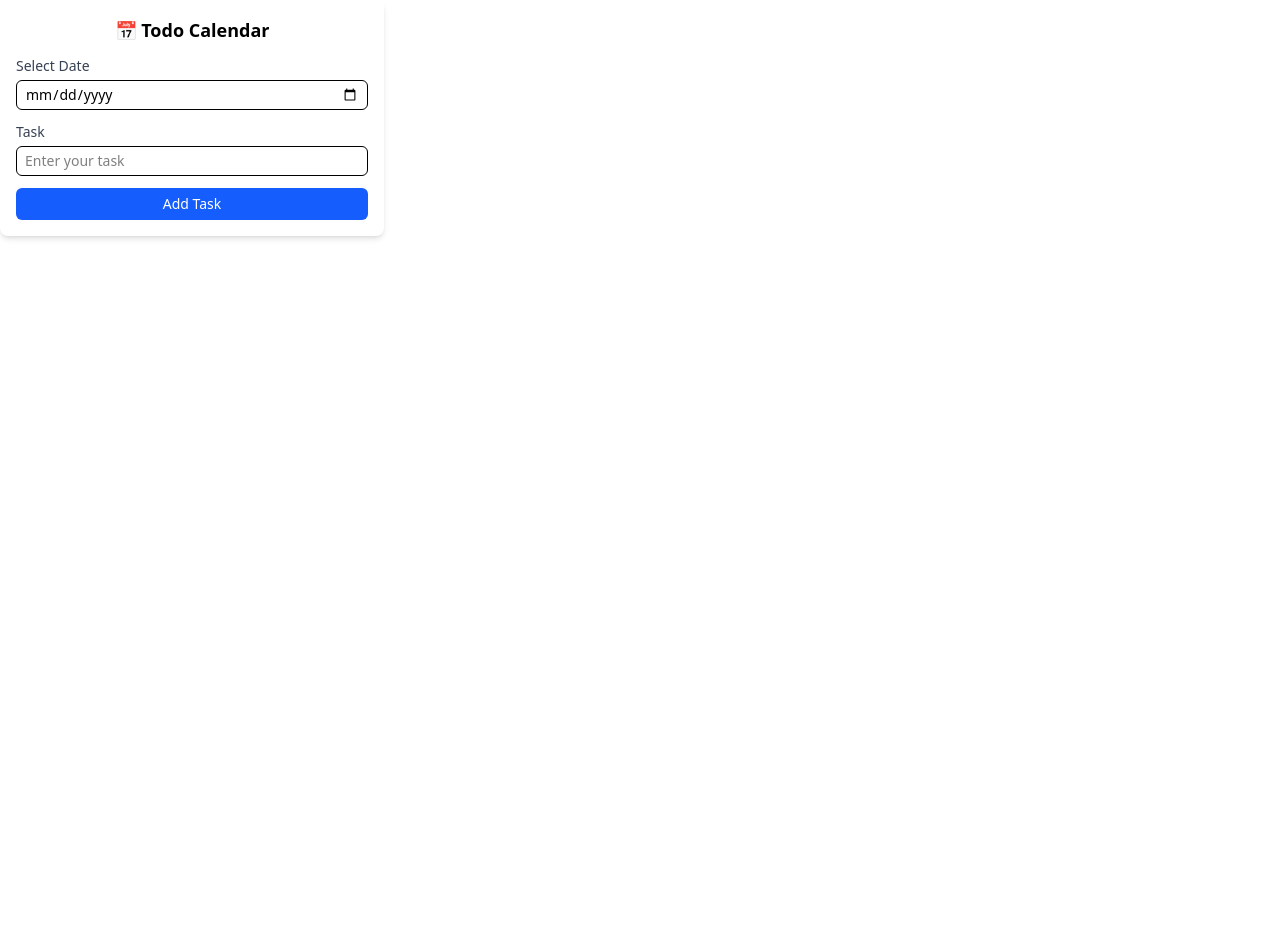
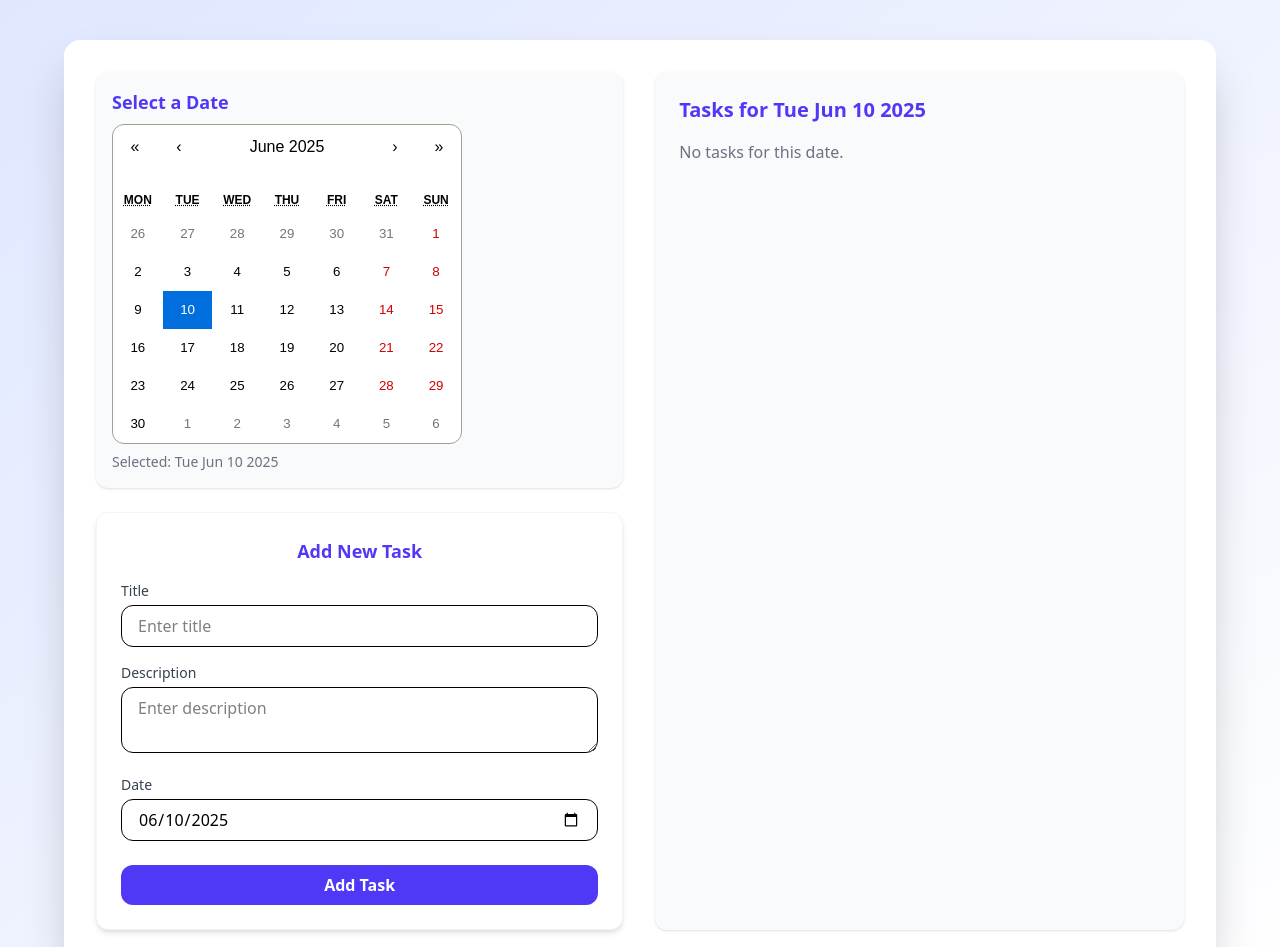
Before and after one commit to Slok9931/Taskify---OpenLake-Bootcamp, a React (Vite) app in the folder Taskify/: page /todo in a window 1280 px wide. Shown: the top 947 px of the page. Before the commit the page ends 800 px from the top, so only its background shows below. Built offline with nearby package versions, Linux system fonts and the light colour scheme.

Commit message:
Added TodoForm in Todo page

```diff
--- a/Taskify/package.json
+++ b/Taskify/package.json
@@ -14,6 +14,7 @@
     "framer-motion": "^12.16.0",
     "react": "^19.1.0",
     "react-awesome-reveal": "^4.3.1",
+    "react-calendar": "^6.0.0",
     "react-dom": "^19.1.0",
     "react-icons": "^5.5.0",
     "react-toastify": "^11.0.5",
--- a/Taskify/src/Todo.jsx
+++ b/Taskify/src/Todo.jsx
@@ -1,10 +1,80 @@
-import React from 'react'
-import TodoCalender from "./components/TodoCalender";
+// src/Todo.jsx
+
+import React, { useEffect, useState } from "react";
+import Calendar from "react-calendar";
+import "react-calendar/dist/Calendar.css";
+import TodoForm from "./components/TodoForm";
+
+const LOCAL_STORAGE_KEY = "taskify.todos";
 
 const Todo = () => {
+  const [selectedDate, setSelectedDate] = useState(new Date());
+  const [todos, setTodos] = useState([]);
+
+  useEffect(() => {
+    const storedTodos = localStorage.getItem(LOCAL_STORAGE_KEY);
+    if (storedTodos) {
+      setTodos(JSON.parse(storedTodos));
+    }
+  }, []);
+
+  useEffect(() => {
+    localStorage.setItem(LOCAL_STORAGE_KEY, JSON.stringify(todos));
+  }, [todos]);
+
+  // Add new todo
+  const handleAddTodo = (newTodo) => {
+    setTodos((prevTodos) => [...prevTodos, newTodo]);
+  };
+
+  const filteredTodos = todos.filter(
+    (todo) => new Date(todo.date).toDateString() === selectedDate.toDateString()
+  );
+
   return (
-    <div>
-      <TodoCalender />
+    <div className="min-h-screen bg-gradient-to-br from-indigo-100 to-white flex items-center justify-center px-4 py-10">
+      <div className="w-full max-w-6xl bg-white rounded-2xl shadow-2xl p-8 flex flex-col md:flex-row gap-8">
+
+        {/* Left: Calendar + TodoForm */}
+        <div className="w-full md:w-1/2 space-y-6">
+          <div className="bg-gray-50 p-4 rounded-xl shadow-sm">
+            <h2 className="text-lg font-semibold text-indigo-600 mb-2">Select a Date</h2>
+            <Calendar
+              onChange={setSelectedDate}
+              value={selectedDate}
+              className="rounded-xl border-none"
+            />
+            <p className="text-sm text-gray-500 mt-2">
+              Selected: {selectedDate.toDateString()}
+            </p>
+          </div>
+
+          <TodoForm selectedDate={selectedDate} onAddTodo={handleAddTodo} />
+        </div>
+
+        {/* Right: Tasks */}
+        <div className="w-full md:w-1/2 bg-gray-50 p-6 rounded-xl shadow-sm overflow-auto">
+          <h2 className="text-xl font-semibold text-indigo-600 mb-4">
+            Tasks for {selectedDate.toDateString()}
+          </h2>
+
+          {filteredTodos.length > 0 ? (
+            <ul className="space-y-4">
+              {filteredTodos.map((todo, index) => (
+                <li
+                  key={index}
+                  className="bg-white p-4 rounded-xl shadow-md border border-gray-100"
+                >
+                  <h3 className="text-md font-medium text-gray-800">{todo.title}</h3>
+                  <p className="text-sm text-gray-500">{todo.description}</p>
+                </li>
+              ))}
+            </ul>
+          ) : (
+            <p className="text-gray-500">No tasks for this date.</p>
+          )}
+        </div>
+      </div>
     </div>
   );
 };
--- a/Taskify/src/components/TodoForm.jsx
+++ b/Taskify/src/components/TodoForm.jsx
@@ -1,49 +1,84 @@
-import React from 'react';
+// src/components/TodoForm.jsx
 
-const TodoForm = () => {
+import React, { useState, useEffect } from "react";
+
+const TodoForm = ({ selectedDate, onAddTodo }) => {
+  const [formData, setFormData] = useState({
+    title: "",
+    description: "",
+    date: "",
+  });
+
+  useEffect(() => {
+    if (selectedDate) {
+      setFormData((prev) => ({
+        ...prev,
+        date: selectedDate.toISOString().split("T")[0],
+      }));
+    }
+  }, [selectedDate]);
+
+  const handleChange = (e) => {
+    const { name, value } = e.target;
+    setFormData((prev) => ({ ...prev, [name]: value }));
+  };
+
+  const handleSubmit = (e) => {
+    e.preventDefault();
+    onAddTodo(formData); // send form data to parent
+    setFormData({ title: "", description: "", date: selectedDate.toISOString().split("T")[0] });
+  };
+
   return (
-    <div className="max-w-md mx-auto mt-10 p-6 bg-white rounded-2xl shadow-md">
-      <h2 className="text-xl font-semibold text-center mb-6">Add New Task</h2>
+    <form
+      onSubmit={handleSubmit}
+      className="bg-white p-6 rounded-xl shadow-md border border-gray-100"
+    >
+      <h2 className="text-lg font-semibold text-indigo-600 mb-4 text-center">Add New Task</h2>
 
       <div className="mb-4">
-        <label htmlFor="title" className="block text-sm font-medium text-gray-700 mb-1">
-          Title
-        </label>
+        <label className="block text-sm font-medium text-gray-700 mb-1">Title</label>
         <input
           type="text"
-          id="title"
+          name="title"
+          value={formData.title}
+          onChange={handleChange}
           placeholder="Enter title"
-          className="w-full px-4 py-2 border rounded-xl focus:outline-none focus:ring-2 focus:ring-blue-400"
+          required
+          className="w-full px-4 py-2 border rounded-xl focus:outline-none focus:ring-2 focus:ring-indigo-400"
         />
       </div>
 
       <div className="mb-4">
-        <label htmlFor="description" className="block text-sm font-medium text-gray-700 mb-1">
-          Description
-        </label>
+        <label className="block text-sm font-medium text-gray-700 mb-1">Description</label>
         <textarea
-          id="description"
+          name="description"
+          value={formData.description}
+          onChange={handleChange}
           placeholder="Enter description"
-          className="w-full px-4 py-2 border rounded-xl resize-y focus:outline-none focus:ring-2 focus:ring-blue-400"
-        ></textarea>
+          required
+          className="w-full px-4 py-2 border rounded-xl resize-y focus:outline-none focus:ring-2 focus:ring-indigo-400"
+        />
       </div>
 
       <div className="mb-6">
-        <label htmlFor="date" className="block text-sm font-medium text-gray-700 mb-1">
-          Date
-        </label>
+        <label className="block text-sm font-medium text-gray-700 mb-1">Date</label>
         <input
           type="date"
-          id="date"
-          className="w-full px-4 py-2 border rounded-xl focus:outline-none focus:ring-2 focus:ring-blue-400"
+          name="date"
+          value={formData.date}
+          onChange={handleChange}
+          className="w-full px-4 py-2 border rounded-xl focus:outline-none focus:ring-2 focus:ring-indigo-400"
         />
-        <p className="text-sm text-gray-500 mt-1">Selected Date: DD/MM/YYYY</p>
       </div>
 
-      <button className="w-full bg-blue-500 hover:bg-blue-600 text-white py-2 rounded-xl transition">
-        Add
+      <button
+        type="submit"
+        className="w-full bg-indigo-600 hover:bg-indigo-700 text-white py-2 rounded-xl font-semibold transition"
+      >
+        Add Task
       </button>
-    </div>
+    </form>
   );
 };
 
```
Also changed, not shown: 1 other file (tests, documents, lock files or other folders).
